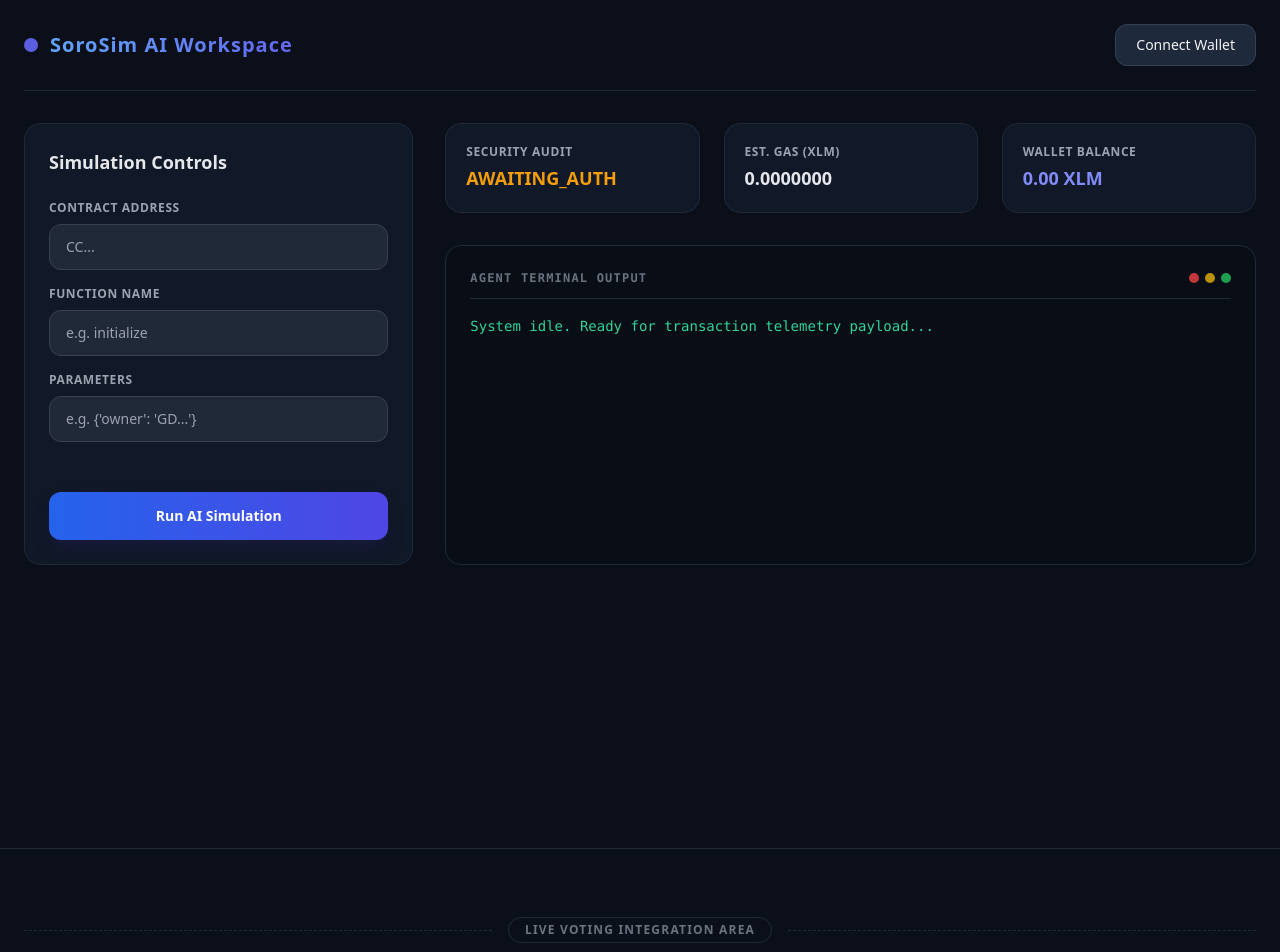
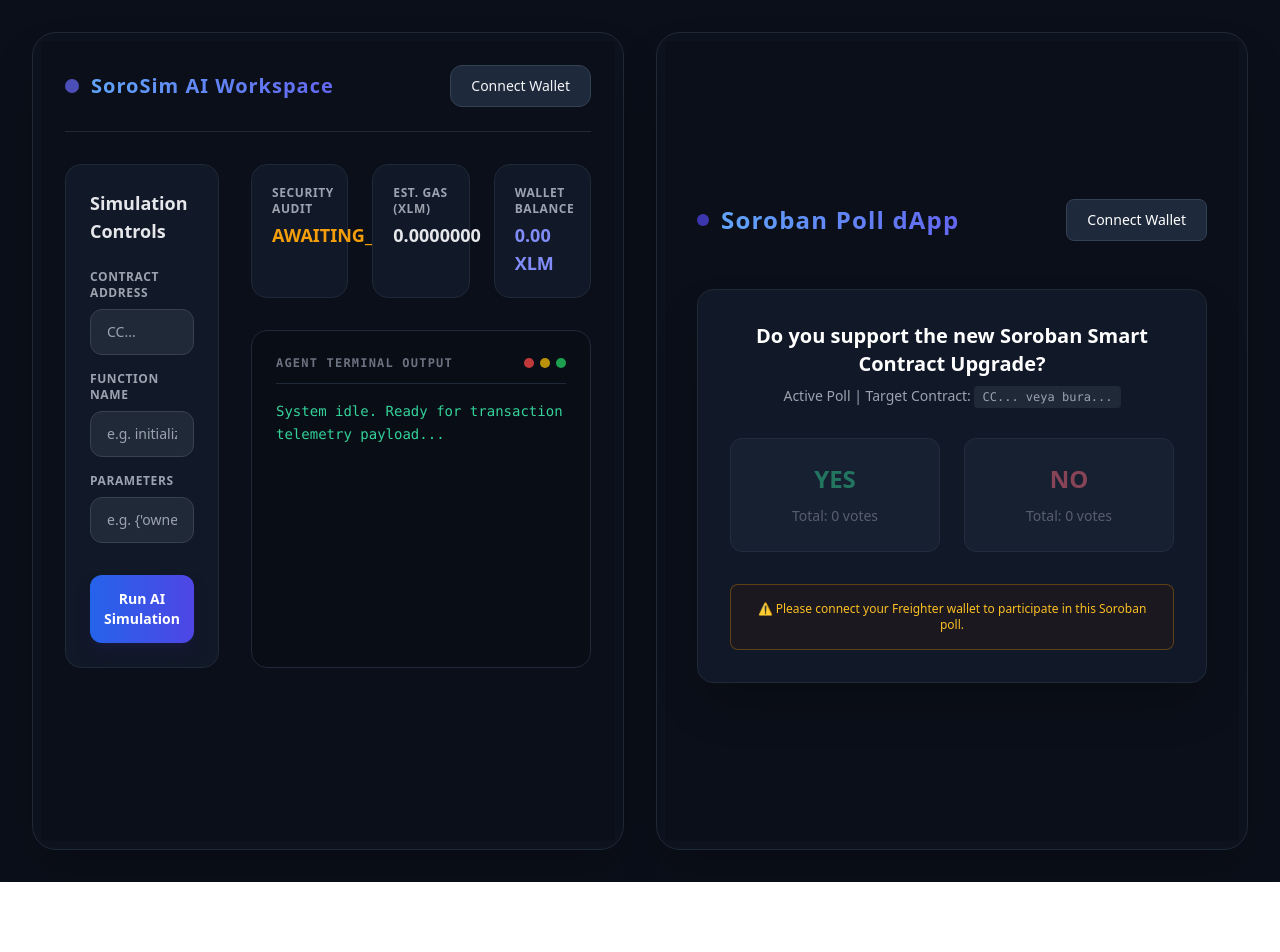
Before and after one commit to deniz-1998/soroban-poll, a React (Vite) app: page / in a window 1280 px wide. Shown: the top 952 px of the page. After the commit the page ends 882 px from the top, so only its background shows below. Built offline with nearby package versions, Linux system fonts and the light colour scheme.

Commit message:
design: layout changed to side-by-side columns

```diff
--- a/src/App.jsx
+++ b/src/App.jsx
@@ -4,26 +4,20 @@ import Poll from './views/Poll';
 
 function App() {
   return (
-    <div className="bg-[#0B0F19] min-h-screen">
-      {/* 1. EKRAN: SoroSim AI Workspace */}
-      <div className="border-b border-[#1F2937] pb-12">
-        <Dashboard />
-      </div>
+    <div className="bg-[#0B0F19] min-h-screen w-full p-4 md:p-8">
+      {/* 2 Sütunlu Yan Yana Düzen (Masaüstünde yan yana, mobilde alt alta) */}
+      <div className="max-w-[1700px] mx-auto grid grid-cols-1 xl:grid-cols-2 gap-8 items-start">
 
-      {/* Görsel bir ayırıcı çizgi ve başlık */}
-      <div className="max-w-7xl mx-auto px-6 my-12">
-        <div className="relative flex py-5 items-center">
-          <div className="flex-grow border-t border-dashed border-[#1F2937]"></div>
-          <span className="flex-shrink mx-4 text-xs font-semibold text-gray-500 uppercase tracking-widest bg-[#0B0F19] px-4 py-1 border border-[#1F2937] rounded-full">
-            Live Voting Integration Area
-          </span>
-          <div className="flex-grow border-t border-dashed border-[#1F2937]"></div>
+        {/* Sol Sütun: SoroSim AI Workspace */}
+        <div className="bg-[#0F172A]/40 border border-[#1F2937] rounded-3xl p-2 shadow-2xl">
+          <Dashboard />
         </div>
-      </div>
 
-      {/* 2. EKRAN: Soroban Poll dApp */}
-      <div className="pb-16">
-        <Poll />
+        {/* Sağ Sütun: Soroban Poll dApp */}
+        <div className="bg-[#0F172A]/40 border border-[#1F2937] rounded-3xl p-2 shadow-2xl">
+          <Poll />
+        </div>
+
       </div>
     </div>
   );
```
